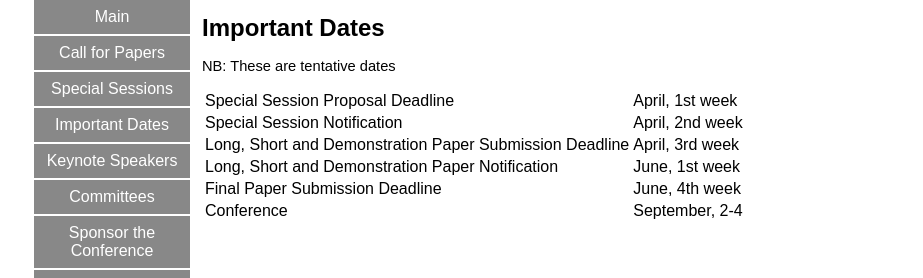
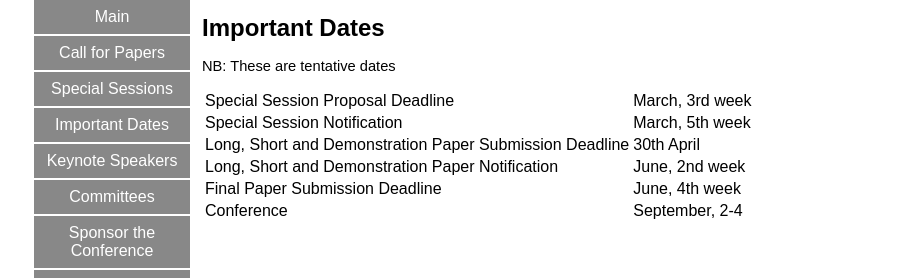
Before and after one commit to sigdial/sigdial2015, a Jekyll site: the page built from dates.md, in a window 1280 px wide. Shown: the part 180-458 px from the top of the page, without its empty margins (178-1101 px from the left). Built offline with Jekyll 4.4.1, drawn with Linux system fonts in a browser that asks for light colours.

Commit message:
Update dates.md

```diff
--- a/dates.md
+++ b/dates.md
@@ -7,9 +7,9 @@ layout: default
 NB: These are tentative dates
 
 | ------------------------------------------------------------ | --------------- |
-| Special Session Proposal Deadline                            | April, 1st week |
-| Special Session Notification                                 | April, 2nd week |
-| Long, Short and Demonstration Paper Submission Deadline      | April, 3rd week |
-| Long, Short and Demonstration Paper Notification             | June, 1st week  |
+| Special Session Proposal Deadline                            | March, 3rd week |
+| Special Session Notification                                 | March, 5th week |
+| Long, Short and Demonstration Paper Submission Deadline      | 30th April      |
+| Long, Short and Demonstration Paper Notification             | June, 2nd week  |
 | Final Paper Submission Deadline                              | June, 4th week  |
 | Conference                                                   | September, 2-4  |
```
